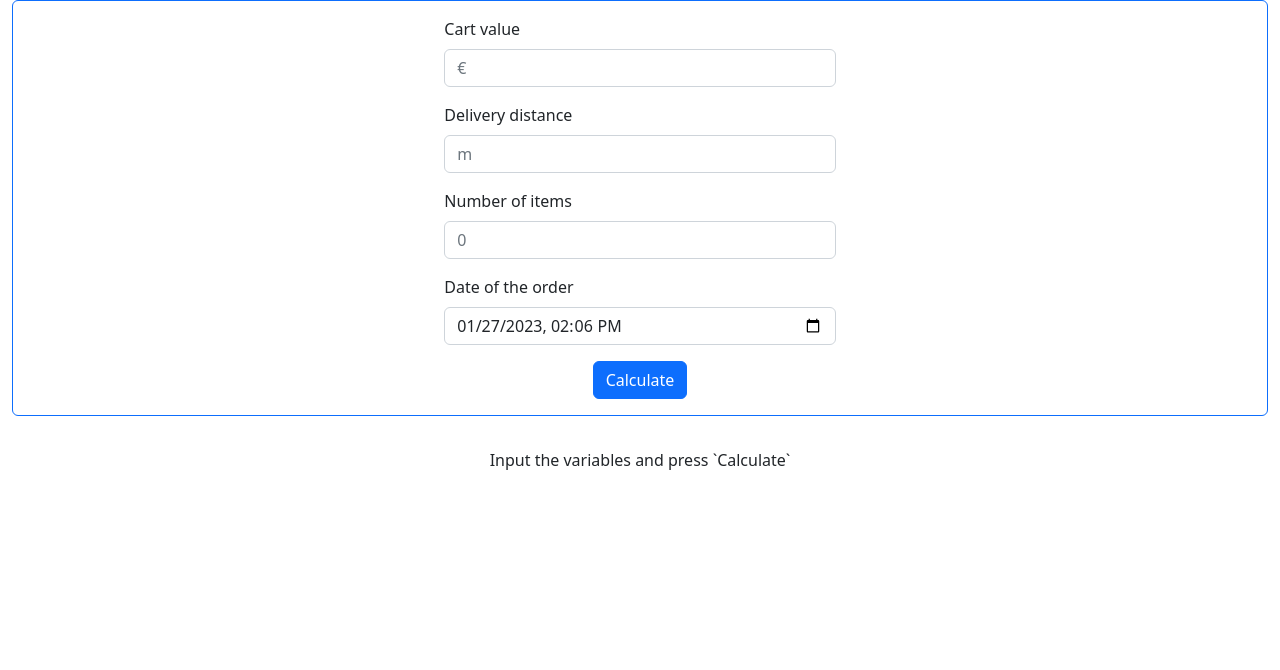
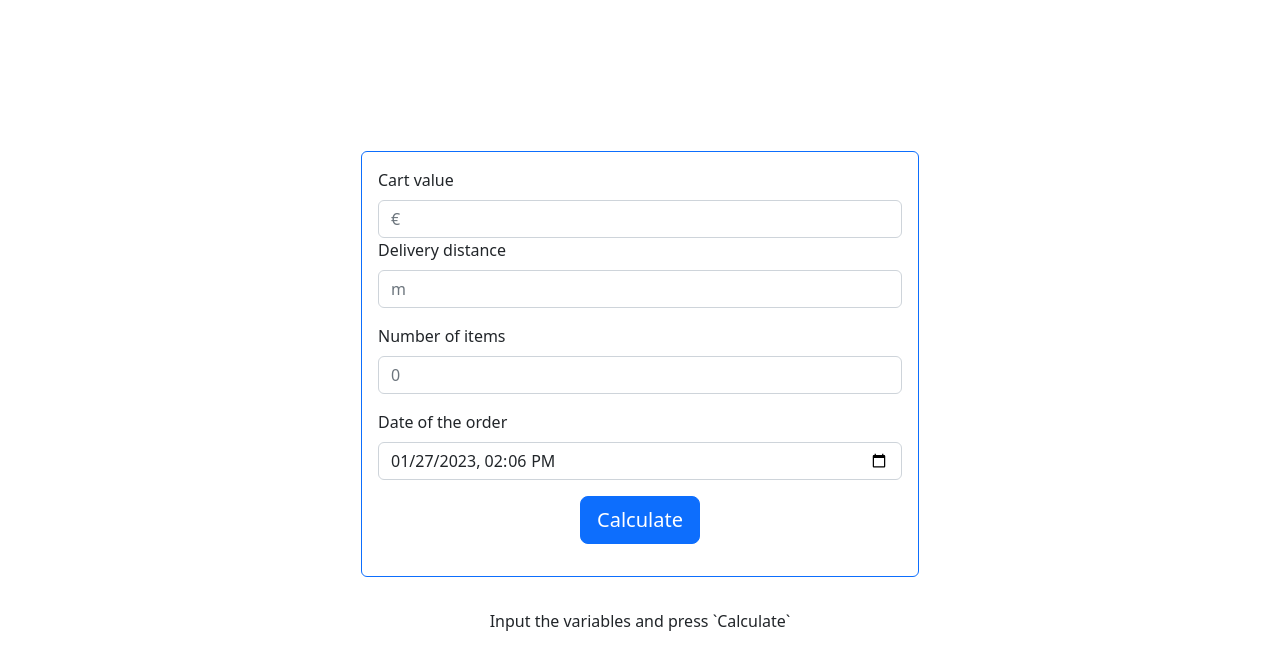
Before and after one commit to Sdfeagt/woltAssignment2023, a React (Create React App) app: page / in a window 1280 px wide. Shown: the top 670 px of the page. Built offline with nearby package versions, Linux system fonts and the light colour scheme.

Commit message:
Some css done. Figure out "jumping" of the form

```diff
--- a/src/components/formcalc.tsx
+++ b/src/components/formcalc.tsx
@@ -6,7 +6,6 @@ import Col from 'react-bootstrap/Col';
 import Form from 'react-bootstrap/Form';
 import Row from 'react-bootstrap/Row';
 import moment from 'moment';
-import InputGroup from 'react-bootstrap/InputGroup';
 
 
 import 'bootstrap/dist/css/bootstrap.min.css';
@@ -33,8 +32,6 @@ const FormCalc = () =>{
 
   const handleSubmit = (event: React.SyntheticEvent) => {
     event.preventDefault()
-    const form = event.currentTarget as HTMLInputElement;
-
     setValidated(true);
 
     if (deliveryInfo.value > 0.0 && deliveryInfo.dist > 0 && deliveryInfo.itemnsNo > 0){
@@ -103,19 +100,19 @@ const FormCalc = () =>{
 
 
   return (
-    <Container fluid className='h-100'>
-    <Form noValidate validated={validated} onSubmit={handleSubmit} className='mb-3 border border-primary rounded p-3 m-0'>
-      <Row className="mb-3 d-flex justify-content-center">
-        <Form.Group as={Col} md="4" controlId="value">
+    <Container className='min-vh-100 d-flex flex-column justify-content-center align-items-center'>
+    <Form noValidate validated={validated} onSubmit={handleSubmit} className=' mb-3 border border-primary rounded p-3 w-50'>
+      <Row className="b-3 d-flex justify-content-center">
+        <Form.Group as={Col} md="max-auto" controlId="value">
           <Form.Label>Cart value</Form.Label>
           <Form.Control required type="number" min={0} placeholder="€" onChange={(event) =>  setDeliveryInfo({ ...deliveryInfo, value: Number(event.target.value) })}
           />
-        <Form.Control.Feedback type="invalid" ><Collapse in={true}><div>Please provide a valid value.</div></Collapse></Form.Control.Feedback>
-        <Form.Control.Feedback >Cart value saved!</Form.Control.Feedback>
+        <Form.Control.Feedback type="invalid" >Please provide a valid value.</Form.Control.Feedback>
+        <Form.Control.Feedback>Cart value saved!</Form.Control.Feedback>
         </Form.Group>
       </Row>
       <Row className="mb-3 d-flex justify-content-center">
-        <Form.Group as={Col} md="4" controlId="dist">
+        <Form.Group as={Col} md="max-auto" controlId="dist">
           <Form.Label>Delivery distance</Form.Label>
           <Form.Control required type="number" step={1} min = {0} placeholder="m" onChange={(event) => setDeliveryInfo({ ...deliveryInfo, dist: Number(event.target.value) })} />
           <Form.Control.Feedback type="invalid">Please rovide a valid distance.</Form.Control.Feedback>
@@ -123,7 +120,7 @@ const FormCalc = () =>{
         </Form.Group>
       </Row>
       <Row className="mb-3 d-flex justify-content-center">
-        <Form.Group as={Col} md="4" controlId="itemsNo">
+        <Form.Group as={Col} md="max-auto" controlId="itemsNo">
           <Form.Label>Number of items</Form.Label>
           <Form.Control required type="number" step={1} min = {0} placeholder="0" onChange={(event) => setDeliveryInfo({ ...deliveryInfo, itemnsNo: Number(event.target.value) })} />
           <Form.Control.Feedback type="invalid">Please provide a valid number of items.</Form.Control.Feedback>
@@ -131,18 +128,18 @@ const FormCalc = () =>{
         </Form.Group>
       </Row>
       <Row className='mb-3 d-flex justify-content-center'>
-        <Form.Group as = {Col} md="4" controlId="dateTime">
+        <Form.Group as = {Col} md="max-auto" controlId="dateTime">
         <Form.Label>Date of the order</Form.Label>
         <Form.Control required type="datetime-local" placeholder={moment().format().slice(0,16)} defaultValue={moment().format().slice(0,16)} onChange={(event) => setDeliveryInfo({ ...deliveryInfo, dataTime: event.target.value })} />
         </Form.Group>
       </Row>
-      <div className='d-flex justify-content-center'>
-      <Button type="submit">Calculate</Button>
+      <div  className='mb-3 d-flex justify-content-center'>
+      <Button size='lg' type="submit">Calculate</Button>
       </div>
     </Form>
-    <div className='d-flex justify-content-center p-3'>
+    <Row className='p-3'>
     <CalcFee {...deliveryInfo}/>
-    </div>
+    </Row>
     </Container>
   );
 }
```
